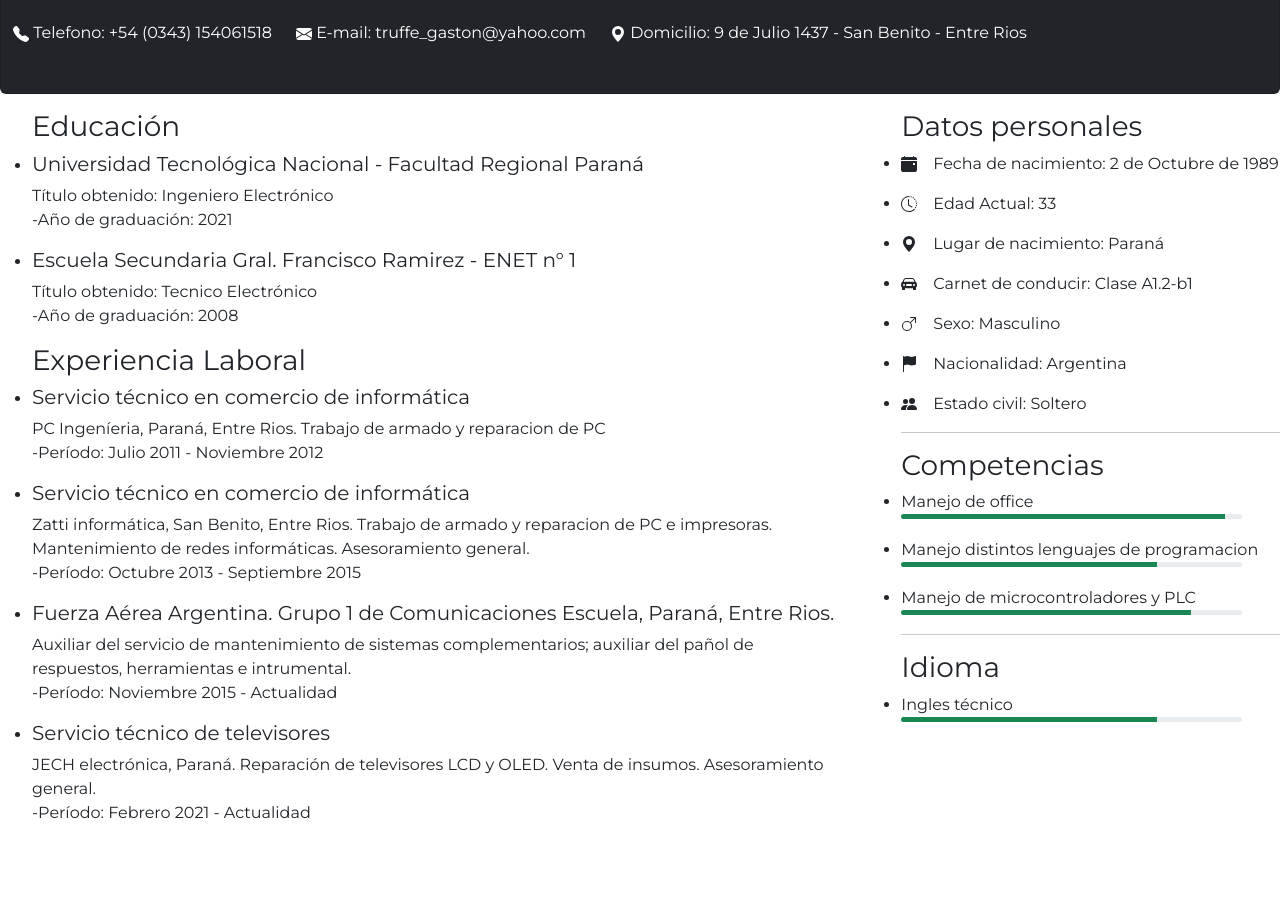
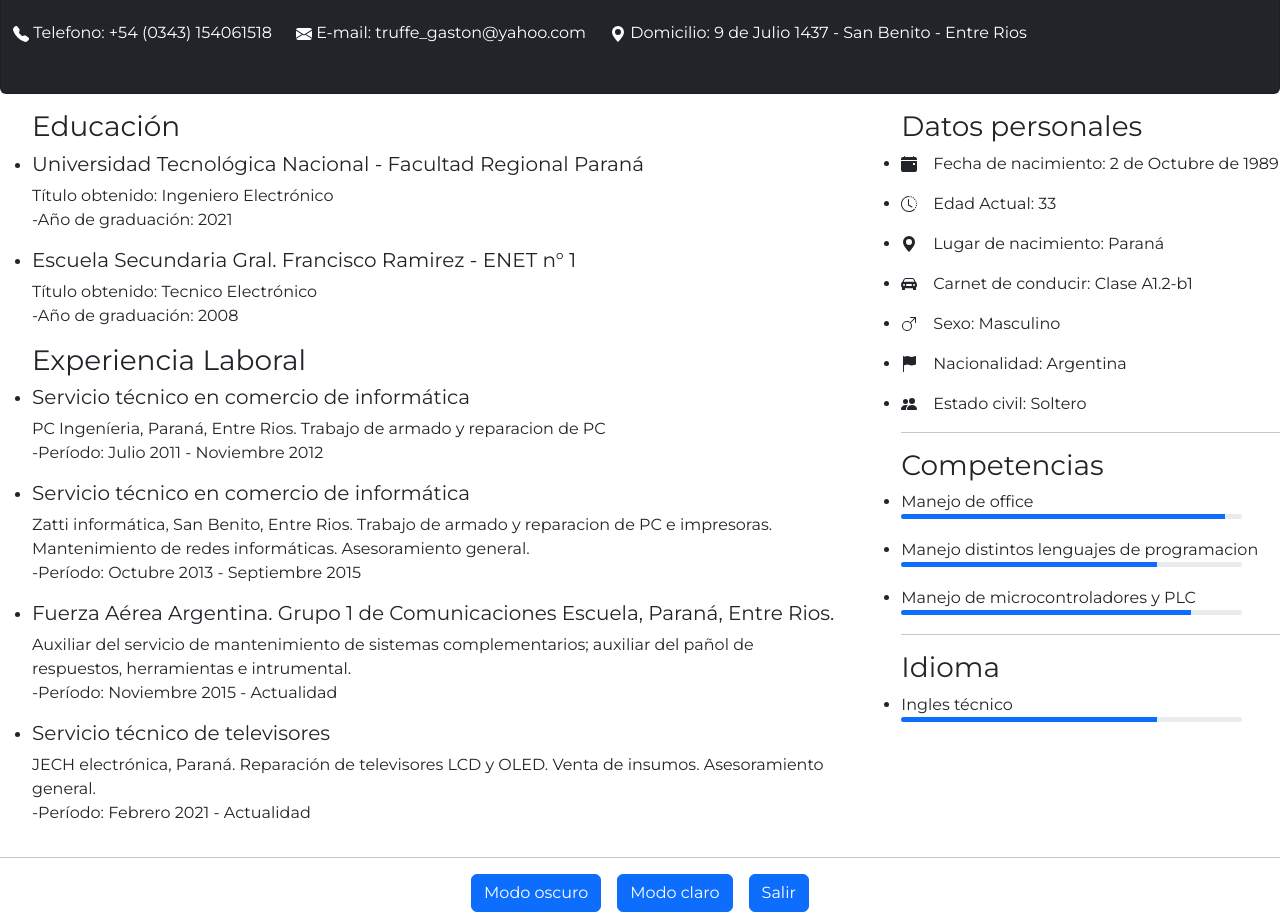
Before and after one commit to TON831/repo_cv, a plain HTML site: page index.html in a window 1280 px wide. Shown: the part 76-988 px from the top of the page. Before the commit the page ends 917 px from the top, so only its background shows below. Drawn offline with nearby package versions, Linux system fonts and the light colour scheme.

Commit message:
8-se agregaron mas funciones de js

```diff
--- a/css/estilos.css
+++ b/css/estilos.css
@@ -12,7 +12,6 @@
   margin: 0% 10% 5% 0%;
 }
 
-
 /* Responsivo */
 
 @media screen and (max-width: 991px) {
--- a/index.html
+++ b/index.html
@@ -116,25 +116,33 @@
           <h3>Competencias</h3>
           <li><p class="titulo">Manejo de office</p></li>
           <div class="progress"  role="progressbar" aria-label="office_value" aria-valuenow="25" aria-valuemin="0" aria-valuemax="100" style="height: 5px">
-            <div class="progress-bar bg-success" style="width: 95%"></div>
+            <div class="progress-bar bg-primary" style="width: 95%"></div>
           </div>
           <li><p class="titulo">Manejo distintos lenguajes de programacion</p></li>
           <div class="progress"  role="progressbar" aria-label="lenguajes_value" aria-valuenow="25" aria-valuemin="0" aria-valuemax="100" style="height: 5px">
-            <div class="progress-bar bg-success" style="width: 75%"></div>
+            <div class="progress-bar bg-primary" style="width: 75%"></div>
           </div>
           <li><p class="titulo">Manejo de microcontroladores y PLC</p></li>
           <div class="progress"  role="progressbar" aria-label="uc_value" aria-valuenow="25" aria-valuemin="0" aria-valuemax="100" style="height: 5px">
-            <div class="progress-bar bg-success" style="width: 85%"></div>
+            <div class="progress-bar bg-primary" style="width: 85%"></div>
           </div>
           <hr>
           <h3>Idioma</h3>
           <li><p class="titulo">Ingles técnico</p></li>
           <div class="progress"  role="progressbar" aria-label="ingles_value" aria-valuenow="25" aria-valuemin="0" aria-valuemax="100" style="height: 5px">
-            <div class="progress-bar bg-success" style="width: 75%"></div>
+            <div class="progress-bar bg-primary" style="width: 75%"></div>
           </div>
       </ul>
       </aside>
     </main>
+    <footer class="footer">
+      <hr>
+      <div class="d-grid gap-2 d-md-flex justify-content-md-center">
+        <button class="btn btn-primary me-md-2" type="button" id="btn_oscuro">Modo oscuro</button>
+        <button class="btn btn-primary me-md-2" type="button" id="btn_claro">Modo claro</button>
+        <button class="btn btn-primary" type="button" id="btn_salir">Salir</button>
+      </div>
+    </footer>
   </div>
   <script src="js/aplicacion.js"></script>
   <script src="https://cdn.jsdelivr.net/npm/bootstrap@5.3.0-alpha1/dist/js/bootstrap.bundle.min.js" integrity="sha384-w76AqPfDkMBDXo30jS1Sgez6pr3x5MlQ1ZAGC+nuZB+EYdgRZgiwxhTBTkF7CXvN" crossorigin="anonymous"></script>
--- a/js/aplicacion.js
+++ b/js/aplicacion.js
@@ -1,3 +1,4 @@
+// Calcula edad
 function getEdad() {
     let hoy = new Date()
     let fechaNacimiento = new Date("1989/10/02")
@@ -7,4 +8,23 @@ function getEdad() {
       edad--
     }
     document.getElementById('edad').innerHTML = edad;
-  }
+}
+
+// Modo Oscuro
+document.getElementById('btn_oscuro').onclick=function(){
+  document.body.style.backgroundColor = '#454545';
+  document.body.style.color = '#FFFFFF';
+}
+
+// Modo Claro
+document.getElementById('btn_claro').onclick=function(){
+  document.body.style.backgroundColor = '#FFFFFF';
+  document.body.style.color = '#000000';
+}
+
+
+// Boton cerrar
+document.getElementById("btn_salir").onclick = function(){
+  alert("Gracias por visitar esta pagina");
+  window.close();
+}
```
